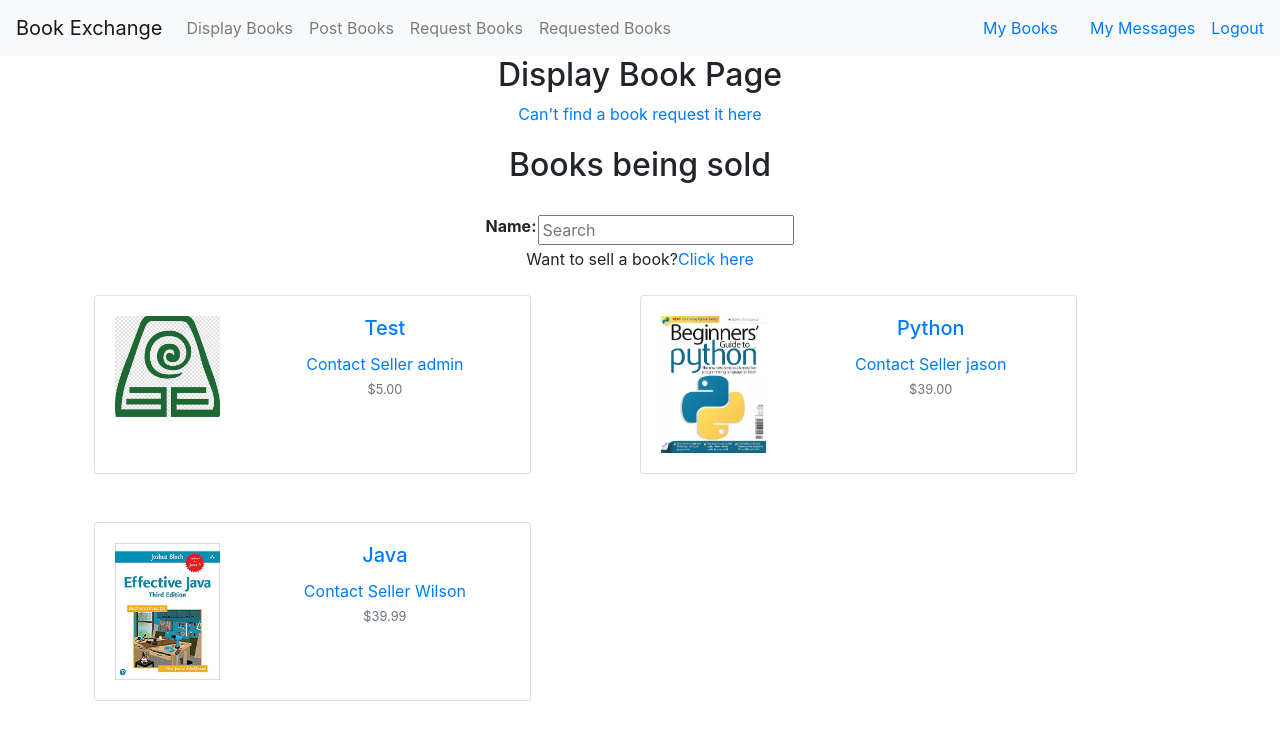
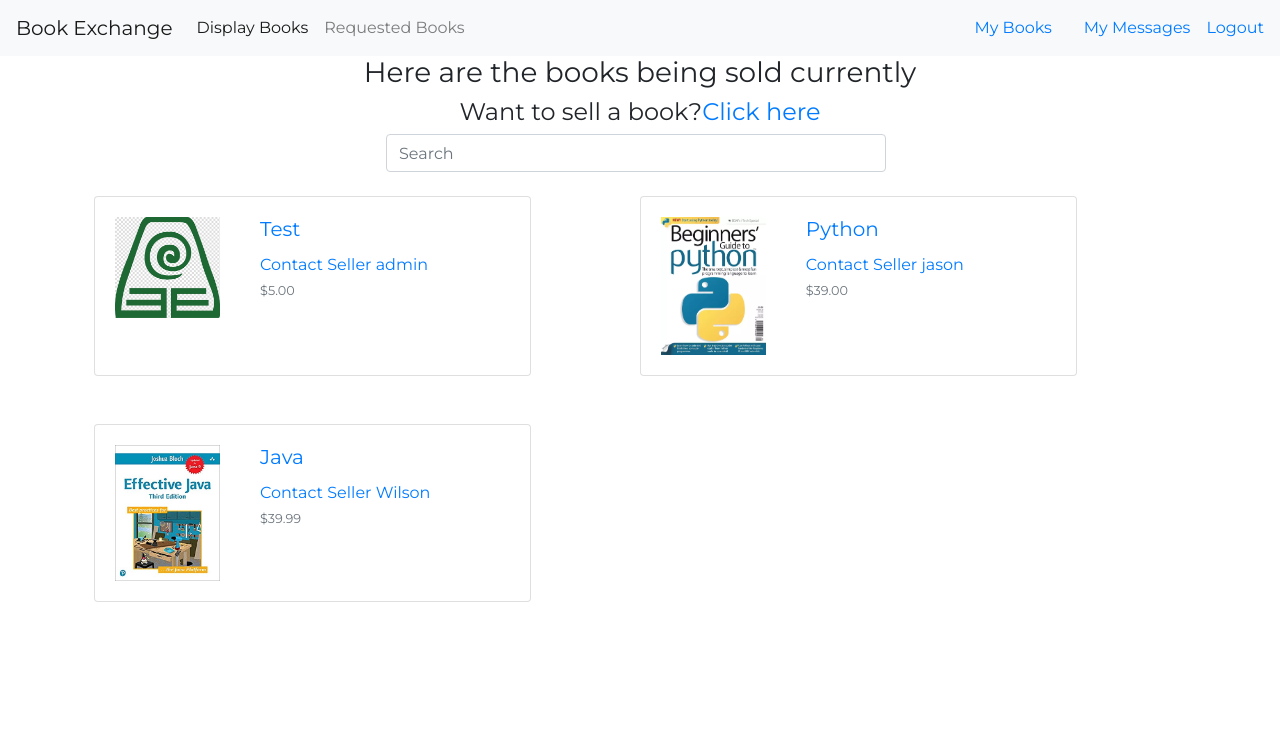
Before and after one commit to srivats22/django_bookEX, a Django app: page /displaybooks in a window 1280 px wide. Shown: the top 740 px of the page. Run offline with Django 3.2, Linux system fonts and the light colour scheme; a user stored in the database is signed in; data comes from the database, SQL or seed files in the repository; both versions use the stored data as it was after the commit.

Commit message:
changed the nav bar and added fonts

```diff
--- a/bookMng/views.py
+++ b/bookMng/views.py
@@ -1,3 +1,5 @@
+from django.db.models import Q
+
 from .models import MainMenu
 from .models import Book, RequestBook
 from .forms import RequestBookForm
@@ -52,12 +54,12 @@ def displaybooks(request):
 
 @login_required(login_url=reverse_lazy('login'))
 def book_search(request):
-    if request.method == 'POST':
-        form = SearchForm(request.POST, request.FILES)
-        if form.is_valid():
-            data = form.cleaned_data['name']
-            books = Book.objects.filter(name__icontains=data)
-            return books
+    query = request.POST.get('searchbar', '')
+    if query:
+        queryset = Q(name__icontains=query)
+        results = Book.objects.filter(queryset).distinct()
+        print(f'book_search: Returning results for {query}')
+        return results
     else:
        return Book.objects.all()
 
--- /dev/null
+++ b/bookProject/static/styles.css
@@ -0,0 +1,12 @@
+.text_style{
+    font-family: 'Montserrat', sans-serif;
+}
+
+/* mouse over link */
+a:hover {
+  text-decoration: underline;
+  text-decoration-color: #FBCE4C;
+}
+a:color{
+    color: #000000
+}
--- a/bookProject/templates/base.html
+++ b/bookProject/templates/base.html
@@ -6,6 +6,9 @@
     <meta charset="utf-8">
     <meta name="viewport" content="width=device-width, initial-scale=1, shrink-to-fit=no">
     <link rel="stylesheet" href="https://cdn.jsdelivr.net/npm/bootstrap@4.5.3/dist/css/bootstrap.min.css" integrity="sha384-TX8t27EcRE3e/ihU7zmQxVncDAy5uIKz4rEkgIXeMed4M0jlfIDPvg6uqKI2xXr2" crossorigin="anonymous">
+    <link rel="preconnect" href="https://fonts.gstatic.com">
+    <link href="https://fonts.googleapis.com/css2?family=Montserrat&display=swap" rel="stylesheet">
+    <link rel="stylesheet" href="./static/styles.css">
     <title>{% block title %} {% endblock title %}</title>
   </head>
   <body>
--- a/bookProject/templates/bookMng/displaybooks.html
+++ b/bookProject/templates/bookMng/displaybooks.html
@@ -10,50 +10,45 @@
   <button class="navbar-toggler" type="button" data-toggle="collapse" data-target="#navbarTogglerDemo03" aria-controls="navbarTogglerDemo03" aria-expanded="false" aria-label="Toggle navigation">
     <span class="navbar-toggler-icon"></span>
   </button>
-  <a class="navbar-brand" href="/">Book Exchange</a>
+  <a class="navbar-brand text_style" href="/">Book Exchange</a>
 
   <div class="collapse navbar-collapse" id="navbarTogglerDemo03">
     <ul class="navbar-nav mr-auto mt-2 mt-lg-0">
       <!-- ## Jason START ## -->
       <li class="nav-item">
-        <a class="nav-link" href="/displaybooks">Display Books</a>
+        <a class="nav-link active text_style" href="/displaybooks">Display Books</a>
       </li>
       <li class="nav-item">
-        <a class="nav-link" href="/postbook">Post Books</a>
-      </li>
-      <li class="nav-item">
-        <a class="nav-link" href="/requestbook">Request Books</a>
-      </li>
-      <li class="nav-item">
-        <a class="nav-link" href="/displayrequest">Requested Books</a>
+        <a class="nav-link text_style" href="/displayrequest">Requested Books</a>
       </li>
       <!-- ## Jason END ## -->
     </ul>
     {% if user.is_authenticated %}
-      <a class="nav-link" href="/mybooks">My Books</a>
-      <a class="nav-link" href="/mymessages">My Messages</a>
-      <a href="{% url 'logout' %}">Logout</a>
+      <a class="nav-link text_style" href="/mybooks">My Books</a>
+      <a class="nav-link text_style" href="/mymessages">My Messages</a>
+      <a class="text_style" href="{% url 'logout' %}">Logout</a>
     {% else %}
-    <a class="nav-link" href="{% url 'login' %}">Login</a>
-    <a class="nav-link" href="{% url 'signup' %}">Sign Up</a>
+    <a class="nav-link text_style" href="{% url 'login' %}">Login</a>
+    <a class="nav-link text_style" href="{% url 'signup' %}">Sign Up</a>
     {% endif %}
   </div>
 </nav>
-<h2 align="center">Display Book Page</h2>
-<center><a href="/requestbook">Can't find a book request it here</a></center>
-<h2 align="center" style="padding: 20px">Books being sold</h2>
-{% if submitted %}
-<p>Success</p>
-{% else %}
+
+<h3 align="center" class="text_style">Here are the books being sold currently</h3>
+<h4 align="center" class="text_style">Want to sell a book?<a href="/postbook">Click here</a></h4>
 <center>
-<form action="" enctype="multipart/form-data" method="post" novalidate>
-   <table>
-      {{ form.as_table }}
-   </table>
-   {% csrf_token %}
-</form>
-{% endif %}
-<center>Want to sell a book?<a href="/postbook">Click here</a> </center>
+    {% if submitted %}
+    <p>Success</p>
+    {% else %}
+    <form style="justify-content-center" action="" enctype="multipart/form-data" method="post" novalidate>
+        <input
+            class="form-control mr-sm-2 text_style" type="text" name="searchbar"
+            placeholder="Search" value="{{query|escape}}"
+        style="width: 500px">
+       {% csrf_token %}
+    </form>
+    {% endif %}
+</center>
 <br>
 <div class="row row-cols-1 row-cols-md-3">
     {% for book in books %}
@@ -64,9 +59,9 @@
         </div>
         <div class="col-md-8">
           <div class="card-body">
-            <a href="book_detail/{{ book.id }}"><h5 class="card-title"> {{ book.name }}</h5></a>
-            <a href="/sendmessage"><p class="card-text">Contact Seller {{ book.user_name }}</p></a>
-            <p class="card-text"><small class="text-muted">${{ book.price }}</small></p>
+            <a href="book_detail/{{ book.id }}"><h5 class="card-title text_style"> {{ book.name }}</h5></a>
+            <a href="/sendmessage"><p class="card-text text_style">Contact Seller {{ book.user_name }}</p></a>
+            <p class="card-text"><small class="text-muted text_style">${{ book.price }}</small></p>
           </div>
         </div>
       </div>
```
Also changed, not shown: bookProject/templates/bookMng/book_detail.html (+5 -12 lines), bookProject/templates/bookMng/displayrequest.html (+10 -16 lines), bookProject/templates/home.html (+5 -11 lines), bookProject/static/uploads/calculus_TszIWOt.jpg (added), db.sqlite3.
